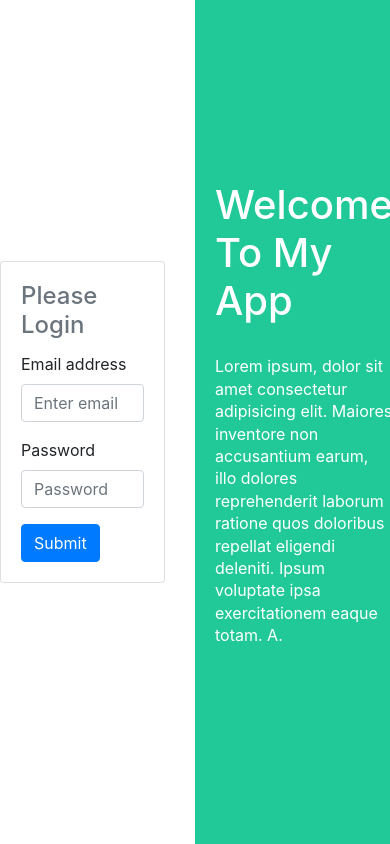
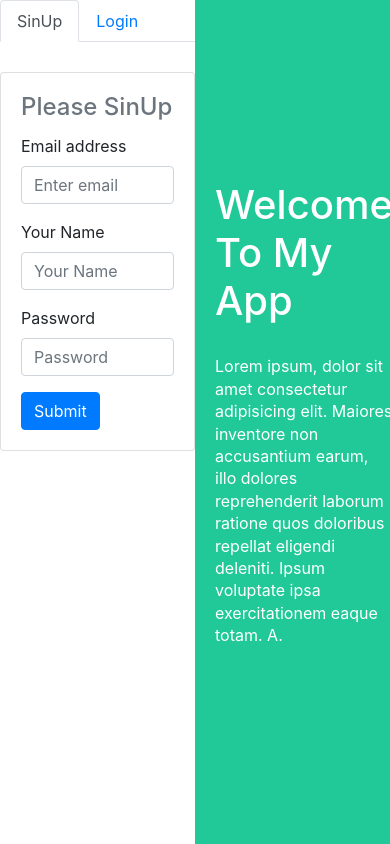
Before and after one commit to Sergey4334/login-project, a website built with webpack: page src/index.html in a window 390 px wide. Built offline with nearby package versions, Linux system fonts and the light colour scheme; some packages are replaced by stand-ins of ours.

Commit message:
add new tabs form

```diff
--- a/package.json
+++ b/package.json
@@ -29,7 +29,9 @@
     "webpack-dev-server": "^3.7.2"
   },
   "dependencies": {
+    "@popperjs/core": "^2.6.0",
     "axios": "^0.19.0",
-    "bootstrap": "^4.3.1"
+    "bootstrap": "^4.3.1",
+    "jquery": "^3.5.1"
   }
 }
--- a/src/css/style.css
+++ b/src/css/style.css
@@ -9,7 +9,8 @@
 .login-form-wrap .form-card {
   max-width: 500px;
   width: 100%;
-  margin-right: 30px;
+  margin: 0px auto;
+  top: 30px;
 }
 
 .login-form-wrap .form-card .card-title {
--- a/src/index.html
+++ b/src/index.html
@@ -8,8 +8,64 @@
   </head>
   <body>
     <div class="login-page-wrapp d-flex">
-      <div class="login-form-wrap d-flex align-items-center">
-        <div class="form-card card ml-auto">
+
+      <div class="login-form-wrap ">
+        <div class="tabs-container">
+          <ul class="nav nav-tabs" id="myTab" role="tablist">
+            <li class="nav-item" role="presentation">
+              <a class="nav-link active" id="home-tab" data-bs-toggle="tab" href="#home" role="tab" aria-controls="home" aria-selected="true">SinUp</a>
+            </li>
+            <li class="nav-item" role="presentation">
+              <a class="nav-link" id="profile-tab" data-bs-toggle="tab" href="#profile" role="tab" aria-controls="profile" aria-selected="false">Login</a>
+            </li>
+          </ul>
+          <div class="tab-content" id="myTabContent">
+            <div class="tab-pane fade show active" id="home" role="tabpanel" aria-labelledby="home-tab">
+              <div class="form-card card">
+                <div class="card-body">
+                  <h4 class="card-title">Please SinUp</h4>
+                  <form name="loginForm">
+                    <div class="form-group">
+                      <label for="email">Email address</label>
+                      <input
+                        type="email"
+                        class="form-control"
+                        id="email"
+                        aria-describedby="emailHelp"
+                        placeholder="Enter email"
+                        data-required="email"
+                        data-invalid-message="Please provide valid email example@example.com"
+                      />
+                    </div>
+                    <div class="form-group">
+                      <label for="email">Your Name</label>
+                      <input
+                        type="name"
+                        class="form-control"
+                        id="name"
+                        aria-describedby="nameHelp"
+                        placeholder="Your Name"
+                        data-required="name"
+                        data-invalid-message="Please provide valid name"
+                      />
+                    </div>
+                    <div class="form-group">
+                      <label for="password">Password</label>
+                      <input
+                        type="password"
+                        class="form-control"
+                        id="password"
+                        placeholder="Password"
+                        data-required="password"
+                      />
+                    </div>
+                    <button type="submit" class="btn btn-primary">Submit</button>
+                  </form>
+                </div>
+              </div>
+            </div>
+            <div class="tab-pane fade" id="profile" role="tabpanel" aria-labelledby="profile-tab">
+              <div class="form-card card">
                 <div class="card-body">
                   <h4 class="card-title">Please Login</h4>
                   <form name="loginForm">
@@ -40,6 +96,10 @@
                 </div>
               </div>
             </div>
+          </div>
+        </div>
+
+      </div>
       <!-- /.login-form-wrap -->
       <div class="login-greeting-screen d-flex align-items-center">
         <div class="login-greeting-screen-text">
--- a/src/js/app.js
+++ b/src/js/app.js
@@ -1,5 +1,7 @@
 import 'bootstrap/dist/css/bootstrap.css';
 import '../css/style.css';
+
+
 
 import UI from './config/ui.config';
 //* Impotr Функций
```
Also changed, not shown: 1 other file. Lines whose indentation alone changed are shown as unchanged.
